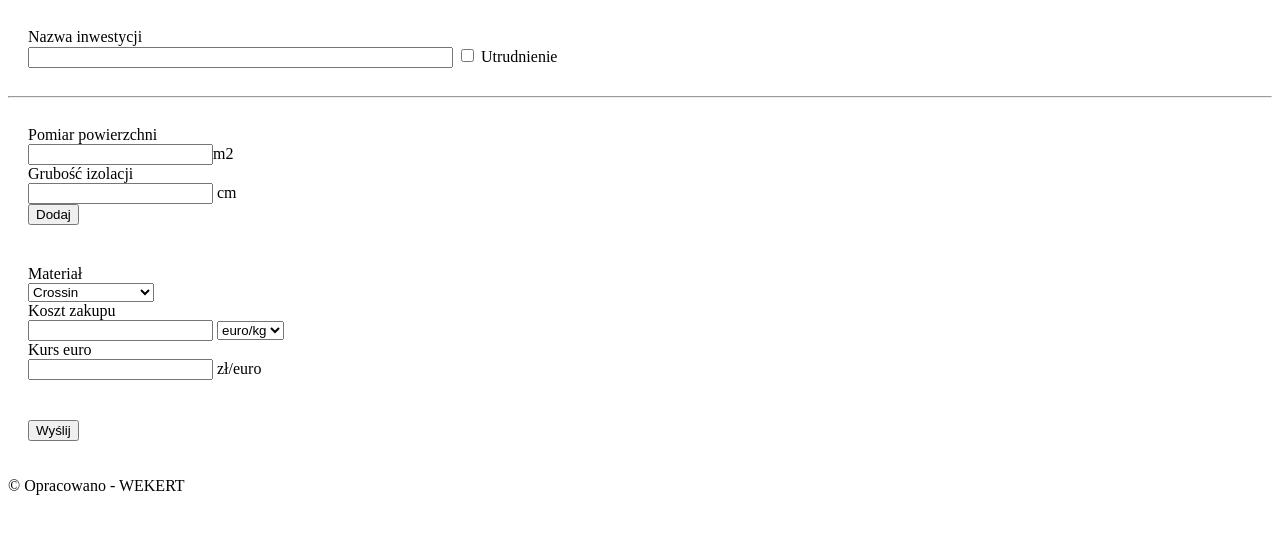
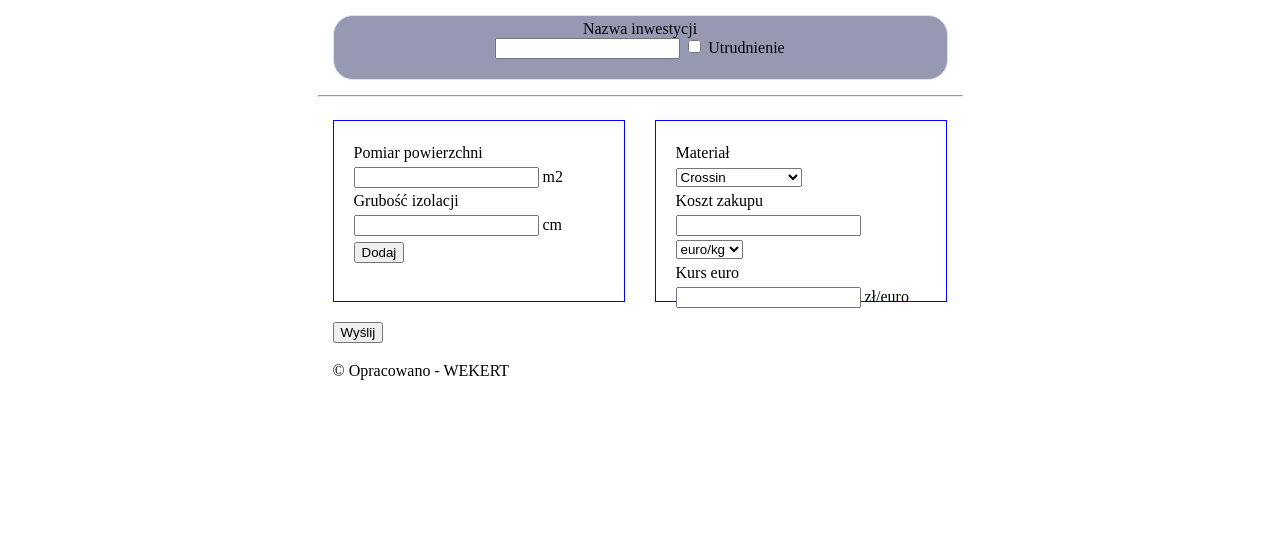
Before and after one commit to RobinsonRM/Wekert, a PHP site: page /indexRM.html in a window 1280 px wide. Shown: the top 534 px of the page. Run offline with PHP 8.4, Linux system fonts and the light colour scheme.

Commit message:
Kolejne zmiany 10-03-2018

```diff
--- a/indexRM.html
+++ b/indexRM.html
@@ -11,33 +11,34 @@
 <body>
 
     <header>
-
-        <section>
+        <!-- Inwestycja -->
+        <section clas="top">
             <div class="NazwaInwestycji">
                 <form action="indexRM.html">
                     <label for="WprInwestycji">Nazwa inwestycji</label><br>
-                    <input type="text" name="WprInwestycji" size="50">
+                    <input type="text" name="WprInwestycji">
                     <input type="checkbox" name="komplikacja" value="Skomplikowany">
                     <label for="komplikacja">Utrudnienie</label>
                 </form>
             </div>
         </section>
-
+    </header>
         <hr>
-
-        <section>
+    <dane>
+        <!-- Główne parametry inwestycji -->
+        <section class="blok1">
             <div class="PowierzchniaGrubosc">
                 <form action="indexRM.html">
-                    <label for="Powierzchnia">Pomiar powierzchni</label><br>
-                    <input type="text" name = "Powierzchnia"><label>m2</label><br>
+                    <label for="Powierzchnia" class="etykieta1">Pomiar powierzchni</label><br>
+                    <input type="text" name = "Powierzchnia"><label> m2</label><br>
                     <label for="Grubosc">Grubość izolacji</label><br>
                     <input type="text" name ="Grubosc"><label for="Grubosc"> cm</label><br>
                     <button>Dodaj</button>
                 </form>
             </div>
         </section>
-
-        <section>
+        <!-- Dane materiałowe -->
+        <section class="blok1">
             <div class="MaterialZakupKurs">
                 <form action="indexRM.html">
                     <label for="material">Materiał</label><br>
@@ -57,10 +58,10 @@
                 </form>
             </div>
         </section>
-
+    <div class="PrzyciskWyslij">
         <input class="przycisk" type="submit" name ="wyslij" value="Wyślij">
-
-    </header>
+    </div>
+    </dane>
 
     <footer>
         <p>&copy; Opracowano - WEKERT</p>
--- a/mainRM.css
+++ b/mainRM.css
@@ -1,28 +1,88 @@
-.NazwaInwestycji {
-  padding: 20px;
+/* http://meyerweb.com/eric/tools/css/reset/
+   v2.0 | 20110126
+   License: none (public domain)
+*/
+
+html, body, div, span, applet, object, iframe,
+h1, h2, h3, h4, h5, h6, p, blockquote, pre,
+a, abbr, acronym, address, big, cite, code,
+del, dfn, em, img, ins, kbd, q, s, samp,
+small, strike, strong, sub, sup, tt, var,
+b, u, i, center,
+dl, dt, dd, ol, ul, li,
+fieldset, form, label, legend,
+table, caption, tbody, tfoot, thead, tr, th, td,
+article, aside, canvas, details, embed,
+figure, figcaption, footer, header, hgroup,
+menu, nav, output, ruby, section, summary,
+time, mark, audio, video {
+	margin: 0;
+	padding: 0;
+	border: 0;
+	font-size: 100%;
+	font: inherit;
+	vertical-align: baseline;
+}
+/* HTML5 display-role reset for older browsers */
+article, aside, details, figcaption, figure,
+footer, header, hgroup, menu, nav, section {
+	display: block;
+}
+body {
+	line-height: 1;
+}
+ol, ul {
+	list-style: none;
+}
+blockquote, q {
+	quotes: none;
+}
+blockquote:before, blockquote:after,
+q:before, q:after {
+	content: '';
+	content: none;
+}
+table {
+	border-collapse: collapse;
+	border-spacing: 0;
 }
 
-.PowierzchniaGrubosc {
-  padding: 20px;
+
+/* Stylizowanie dokumentu Robert Mielcarz */
+
+body {
+  width:645px ;
+  margin: 15px auto;
 }
 
-.MaterialZakupKurs {
+header {
+  margin: 15px;
+  text-align: center;
+  border: 1px solid rgb(223, 223, 238);
+  border-radius: 20px;
+  padding: 5px 0px 20px 0px;
+  background: rgba(48, 52, 104, 0.5)
+}
+
+.blok1 {
+  width: 250px;
+  height: 140px;
+  float: left;
+  margin: 15px;
   padding: 20px;
+  border: 1px solid blue;
+  line-height: 1.5;
+}
+
+button {
+  margin-top: 5px;
+}
+
+footer {
+ margin: 15px;
+  float: none;
 }
 
 .przycisk {
-  margin: 20px;
+  margin: 5px 15px;
 }
-
-
-/*.heder {
-    background: rgb(106, 99, 204);
-    height: 80px;
-    width: 700px;
-     text-align: center;
-     justify-content: center;
-     align-items: center;
-     color: hsla(0,0%,100%,.9);
-     padding: 40px;
-
-}*/
```
Also changed, not shown: indexRM.css (deleted).
